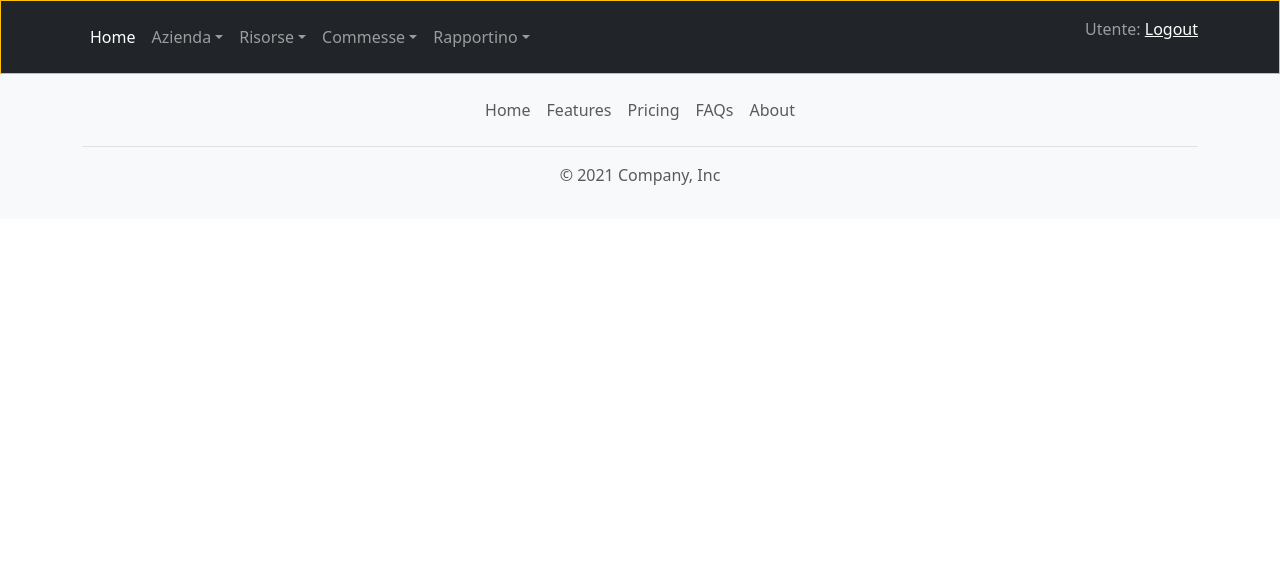
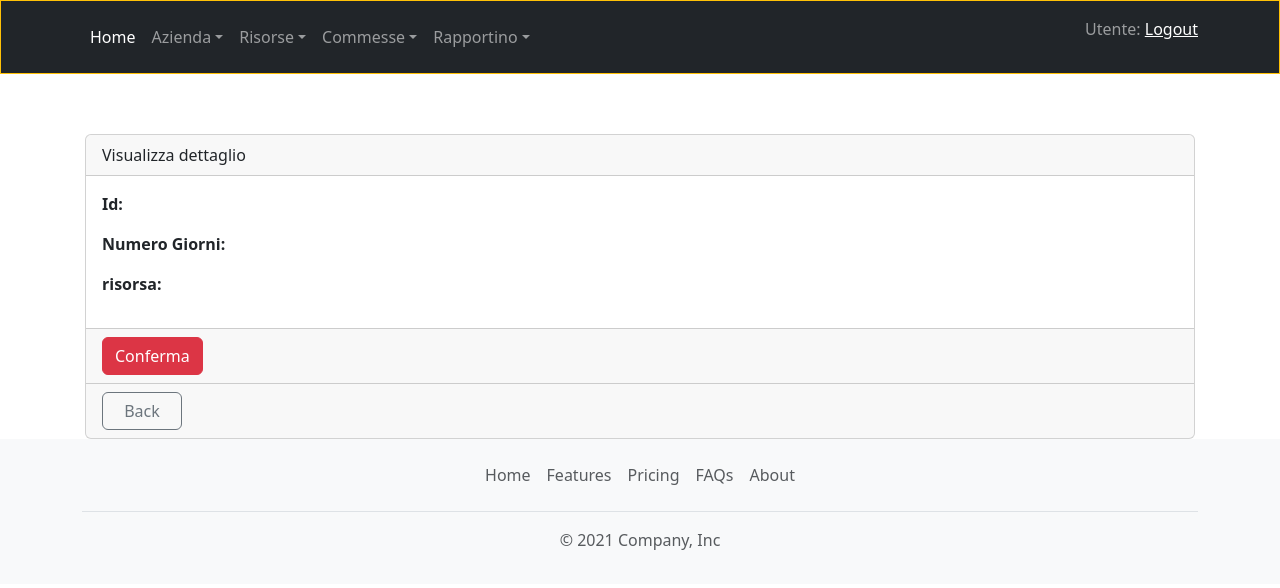
Before and after one commit to alexabdrustefu/coge_fe, an Angular app: page /rapportino/delete/1 in a window 1280 px wide. Before the commit this address led to /. Shown: the top 588 px of the page. Built offline with nearby package versions, Linux system fonts and the light colour scheme; no server answers.

Commit message:
push per giovanni er ciocco

```diff
--- a/src/app/app-routing.module.ts
+++ b/src/app/app-routing.module.ts
@@ -44,7 +44,7 @@ const routes: Routes = [
   { path: 'rapportino/list', component:RapportinoListComponent},
   { path: 'rapportino/insert', component:RapportinoInsertComponent},
   { path: 'rapportino/edit/:id', component:RapportinoEditComponent},
-  { path: 'rapportino/delete', component:RapportinoDeleteComponent},
+  { path: 'rapportino/delete/:id', component:RapportinoDeleteComponent},
   { path: 'rapportino/show/:id', component:RapportinoShowComponent},
 
 
--- a/src/app/features/rapportino/rapportino-delete/rapportino-delete.component.html
+++ b/src/app/features/rapportino/rapportino-delete/rapportino-delete.component.html
@@ -1 +1,50 @@
-<p>rapportino-delete works!</p>
+<main class="flex-shrink-0">
+    <div class="container">
+
+      <div class='card'>
+          <div class='card-header'>
+              Visualizza dettaglio
+          </div>
+
+          <div class='card-body'>
+              <dl class="row">
+                <dt class="col-sm-3 text-right">Id:</dt>
+                <dd class="col-sm-9">{{rapportinoDelete?.id}}</dd>
+              </dl>
+
+              <dl class="row">
+                <dt class="col-sm-3 text-right">Numero Giorni:</dt>
+                <dd class="col-sm-9">{{rapportinoDelete?.numeroGiorni}}</dd>
+              </dl>
+
+
+              <dl class="row">
+                <dt class="col-sm-3 text-right">risorsa:</dt>
+                <dd class="col-sm-9">{{rapportinoDelete?.risorsa?.nome}}</dd>
+              </dl>
+
+
+
+
+              </div>
+              <div class='card-footer'>
+                    <button type="submit" name="submit" id="submit"
+                        class="btn btn-danger" (click)="onConfermaDelete()">Conferma</button>
+            </div>
+
+
+            <div class='card-footer'>
+                <button
+                    class='btn btn-outline-secondary' style='width: 80px' (click)="onBack()"> <i
+                    class='fa fa-chevron-left'></i> Back
+                </button>
+            </div>
+
+          <!-- end card body -->
+          </div>
+
+
+      <!-- end card -->
+      </div>
+
+</main>
--- a/src/app/features/rapportino/rapportino-delete/rapportino-delete.component.ts
+++ b/src/app/features/rapportino/rapportino-delete/rapportino-delete.component.ts
@@ -1,10 +1,38 @@
-import { Component } from '@angular/core';
+import { Component, OnInit } from '@angular/core';
+import { ActivatedRoute, Router } from '@angular/router';
+import { Rapportino } from 'src/app/model/rapportino';
+import { RapportinoService } from 'src/app/service/rapportino/rapportino.service';
 
 @Component({
   selector: 'coge-rapportino-delete',
   templateUrl: './rapportino-delete.component.html',
   styleUrls: ['./rapportino-delete.component.css']
 })
-export class RapportinoDeleteComponent {
+export class RapportinoDeleteComponent implements OnInit {
+  constructor(
+    private rapportinoService: RapportinoService,
+    private route: ActivatedRoute,
+    private router: Router
+  ) {}
+
+  rapportinoDelete?: Rapportino;
+
+  ngOnInit(): void {
+    this.rapportinoService
+      .getRapportino(Number(this.route.snapshot.paramMap.get('id')))
+      .subscribe((azienda) => (this.rapportinoDelete = azienda));
+  }
+
+  onBack(): void {
+    this.router.navigate(['/rapportino/list']);
+  }
+
+  onConfermaDelete() {
+    if (this.rapportinoDelete?.id) {
+      this.rapportinoService.deleteRapportino(this.rapportinoDelete.id).subscribe(() => {
+        this.router.navigate(['rapportino/list']); // Naviga verso la lista delle aziende
+      });
+    }
+  }
 
 }
--- a/src/app/features/risorsa/risorsa-insert/risorsa-insert.component.html
+++ b/src/app/features/risorsa/risorsa-insert/risorsa-insert.component.html
@@ -88,11 +88,6 @@
                             minlength="2" id="costoGiornaliero" name="costoGiornaliero" [(ngModel)]="risorsa.costoGiornaliero"
                             #costoGiornalieroVar="ngModel">
                     </div>
-                    <div class="col-md-6">
-                        <label>Curriculum Vitae</label>
-                        <input type="file" class="form-control" placeholder="Inserire il cv" id="cv" name="cv" [(ngModel)]="risorsa.cv"
-                            #cvVar="ngModel">
-                    </div>
 
 
 
--- a/src/app/service/rapportino/rapportino.service.ts
+++ b/src/app/service/rapportino/rapportino.service.ts
@@ -2,7 +2,6 @@ import { HttpClient, HttpHeaders } from '@angular/common/http';
 import { Injectable } from '@angular/core';
 import { Observable, catchError, of } from 'rxjs';
 import { Rapportino } from 'src/app/model/rapportino';
-import { Risorsa } from 'src/app/model/risorsa';
 
 @Injectable({
   providedIn: 'root'
@@ -10,7 +9,7 @@ import { Risorsa } from 'src/app/model/risorsa';
 export class RapportinoService {
 
   private rapportinoUrl = 'http://localhost:8080/coge/api/rapportino';
-  private risorsaUrl = 'http://localhost:8080/coge/api/risorsa';
+
   httpOptions = {
     headers: new HttpHeaders({'Content-Type' : 'application/json'})
   };
@@ -33,12 +32,7 @@ export class RapportinoService {
       catchError(this.handleError<Rapportino>('addHero'))
     );
   }
-  getRisorsa(id: number): Observable<Risorsa> {
-    const url = `${this.risorsaUrl}/${id}`;
-    return this.http.get<Risorsa>(url).pipe(
-      catchError(this.handleError<Risorsa>(`getRisorsa id=${id}`))
-    );
-  }
+
 
   getRapportino(id: number): Observable<Rapportino> {
     const url = `${this.rapportinoUrl}/${id}`;
@@ -46,17 +40,15 @@ export class RapportinoService {
      // tap(_ => this.log(`fetched atleta id=${id}`)),
       catchError(this.handleError<Rapportino>(`getRapportino id=${id}`))
     );
-
   }
 
 
 
     /** PUT: update the hero on the server */
     updateRapportino(rapportino: Rapportino): Observable<any> {
-      const url = `${this.rapportinoUrl}/${rapportino.id}`;
-      return this.http.put(url, rapportino, this.httpOptions).pipe(
-
-        catchError(this.handleError<any>(`getRapportino id=${rapportino.id}`))
+      return this.http.put(this.rapportinoUrl, rapportino, this.httpOptions).pipe(
+       // tap(_ => this.log(`updated atleta id=${atleta.id}`)),
+        catchError(this.handleError<any>('updateRapportino'))
       );
     }
 
@@ -97,5 +89,4 @@ export class RapportinoService {
   }
 
 
-
 }
```
